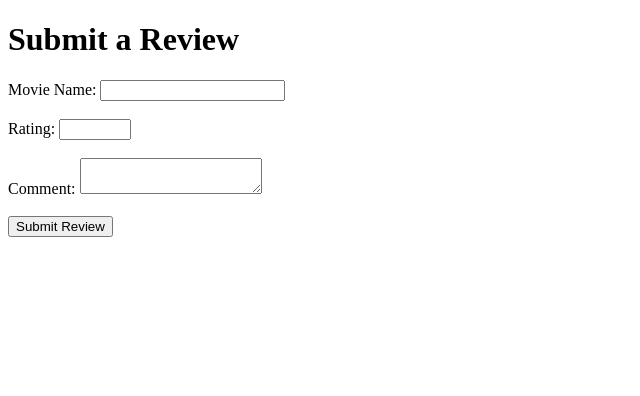
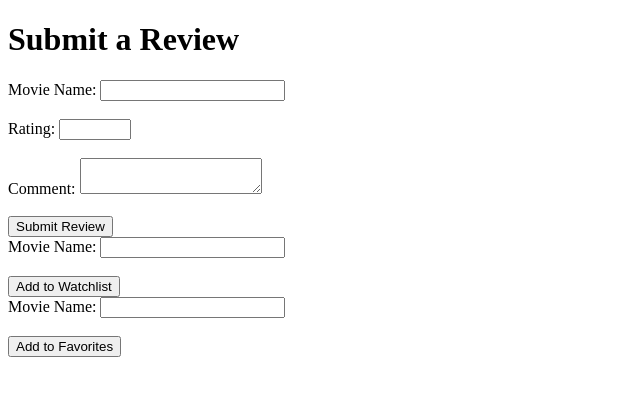
Before and after one commit to YoussefAlTabei/WebApp, a Django app: page /backend/submit-review/ in a window 1280 px wide. Shown: the top 396 px of the page, without its empty margins (0-640 px from the left). Run offline with Django 5.2, Linux system fonts and the light colour scheme; a user stored in the database is signed in.

Commit message:
Added watchlist and favorites  backend functionality

```diff
--- a/backend/admin.py
+++ b/backend/admin.py
@@ -1,6 +1,8 @@
 from django.contrib import admin
 
-from backend.models import Review
+from backend.models import Review, Watchlist, Favorites
 
 
 admin.site.register(Review)
+admin.site.register(Watchlist)
+admin.site.register(Favorites)
--- a/backend/templates/submit_review.html
+++ b/backend/templates/submit_review.html
@@ -20,6 +20,19 @@
 
         <button type="submit">Submit Review</button>
     </form>
+    <form action="/backend/add-to-watchlist/" method="POST">
+        {% csrf_token %}
+        <label for="movie_name">Movie Name:</label>
+        <input type="text" id="movie_name" name="movie_name" required><br><br>
+        <button type="submit">Add to Watchlist</button>
+    </form>
+
+    <form action="/backend/add-to-favorites/" method="POST">
+        {% csrf_token %}
+        <label for="movie_name">Movie Name:</label>
+        <input type="text" id="movie_name" name="movie_name" required><br><br>
+        <button type="submit">Add to Favorites</button>
+    </form>
 
 </body>
 </html>
--- a/backend/urls.py
+++ b/backend/urls.py
@@ -1,6 +1,8 @@
 from django.urls import path
-from .views import submit_review
+from .views import submit_review,add_to_watchlist, add_to_favorites
 
 urlpatterns = [
     path('submit-review/', submit_review, name='submit_review'),
+    path('add-to-watchlist/', add_to_watchlist, name='add_to_watchlist'),
+    path('add-to-favorites/', add_to_favorites, name='add_to_favorites'),
 ]
--- a/backend/views.py
+++ b/backend/views.py
@@ -2,7 +2,7 @@ from django.shortcuts import render, redirect
 from django.contrib.auth.decorators import login_required
 from django.http import JsonResponse
 from backend.models import Review
-
+from .models import Watchlist, Favorites
 
 @login_required
 def submit_review(request):
@@ -19,3 +19,23 @@ def submit_review(request):
         return JsonResponse({"message": "Review submitted successfully!"}, status=201)
 
     return render(request, "submit_review.html")
+
+def add_to_watchlist(request):
+    if request.method == "POST":
+        movie_name = request.POST.get("movie_name")
+        user = request.user
+        watchlist_entry, created = Watchlist.objects.get_or_create(user=user, movie_name=movie_name)
+        if created:
+            return JsonResponse({"message": "Added to watchlist!"})
+        else:
+            return JsonResponse({"message": "Movie already in watchlist!"})
+
+def add_to_favorites(request):
+    if request.method == "POST":
+        movie_name = request.POST.get("movie_name")
+        user = request.user
+        favorites_entry, created = Favorites.objects.get_or_create(user=user, movie_name=movie_name)
+        if created:
+            return JsonResponse({"message": "Added to favorites!"})
+        else:
+            return JsonResponse({"message": "Movie already in favorites!"})
```
Also changed, not shown: backend/models.py (+20 -0 lines), backend/templates/watchlist.html (added, +17 -0 lines), backend/migrations/0002_favorites_watchlist.py (added), db.sqlite3.
